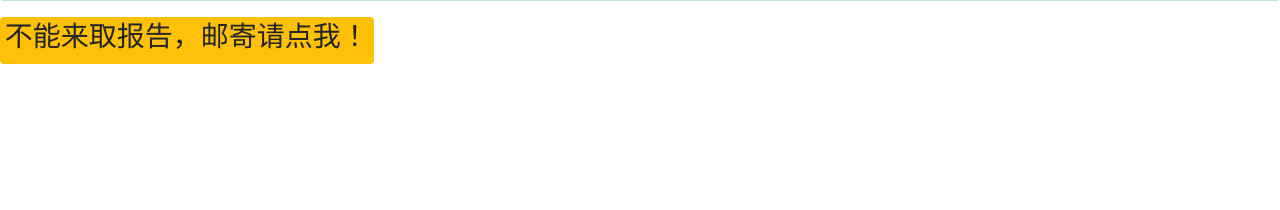
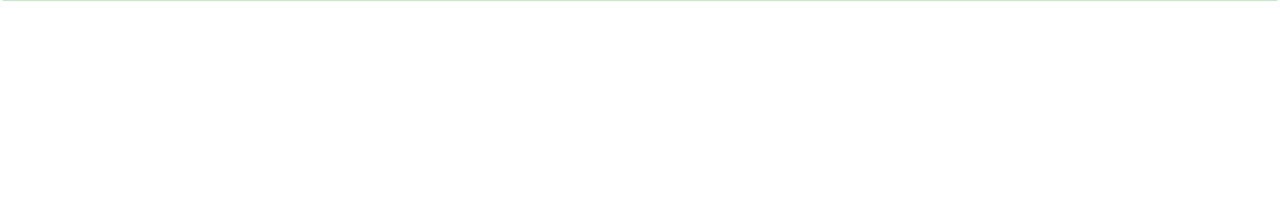
Before and after one commit to caozi/FISH-result-check-app, a Django app: template templates/weixin/query_result.html in a window 1280 px wide. Shown: the part 262-472 px from the top of the page. Run offline with Django 3.2, Linux system fonts and the light colour scheme; the template is opened without the code that fills it, so the values that code supplies are empty; some libraries are stand-ins or nearby versions.

Commit message:
remove shunfeng

```diff
--- a/templates/weixin/query_result.html
+++ b/templates/weixin/query_result.html
@@ -17,9 +17,6 @@
             <p>年龄:{{ patient.patient_age }}</p>
             <p>结果:{{ patient.patient_result }}</p>
     </div>
-    <ul class="nav justify-content-center"></ul>
-        <a href="shunfeng" class="badge badge-warning"><h3>不能来取报告，邮寄请点我！</h3></a>
-    </ul>
           <!-- Optional JavaScript -->
           <!-- jQuery first, then Popper.js, then Bootstrap JS -->
           <script src="https://code.jquery.com/jquery-3.2.1.slim.min.js" integrity="sha384-KJ3o2DKtIkvYIK3UENzmM7KCkRr/rE9/Qpg6aAZGJwFDMVNA/GpGFF93hXpG5KkN" crossorigin="anonymous"></script>
--- a/weixin_test/urls.py
+++ b/weixin_test/urls.py
@@ -16,5 +16,4 @@ urlpatterns = [
         path('login/',views.login,name='login'),
         path('admin_query/',views.admin_query,name='admin_query'),
         path('admin_query_override/',views.admin_query_override,name='admin_query_override'),
-        path('query/shunfeng/',views.shunfeng,name='shunfeng'),
 ]
--- a/weixin_test/views.py
+++ b/weixin_test/views.py
@@ -206,6 +206,3 @@ def admin_query_override(request):
         send_message(template_ID,p)
         return render_to_response('weixin/admin_query_success.html')
     return HttpResponse('Data not received',content_type="text/plain")
-
-def shunfeng(request):
-    return HttpResponse('尚未开放',content_type="text/plain")
```
